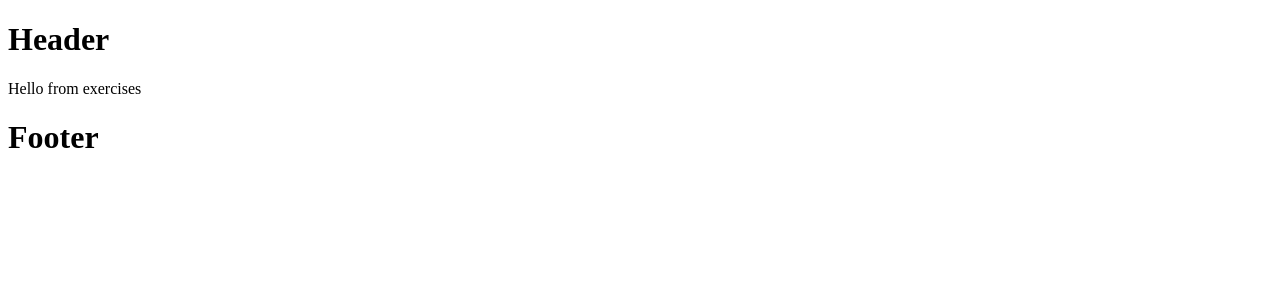
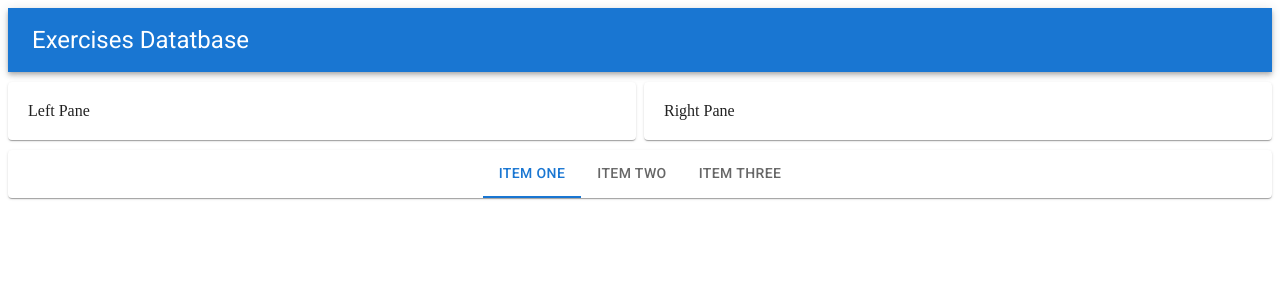
Before and after one commit to chukkydave/fitness_app, a React (Create React App) app: page / in a window 1280 px wide. Shown: the top 300 px of the page. Built offline with nearby package versions, Linux system fonts and the light colour scheme.

Commit message:
add material-ui UI structure for the app

```diff
--- a/package.json
+++ b/package.json
@@ -5,6 +5,7 @@
   "dependencies": {
     "@emotion/react": "^11.8.2",
     "@emotion/styled": "^11.8.1",
+    "@mui/icons-material": "^5.6.0",
     "@mui/material": "^5.5.3",
     "@testing-library/jest-dom": "^5.16.3",
     "@testing-library/react": "^12.1.4",
--- a/public/index.html
+++ b/public/index.html
@@ -23,6 +23,7 @@
       Learn how to configure a non-root public URL by running `npm run build`.
     -->
   <link rel="stylesheet" href="https://fonts.googleapis.com/css?family=Roboto:300,400,500,700&display=swap" />
+  <link rel="stylesheet" href="https://fonts.googleapis.com/icon?family=Material+Icons" />
   <title>Fitness App</title>
 </head>
 
--- a/src/App.js
+++ b/src/App.js
@@ -6,6 +6,11 @@ import { Header, Footer } from './Components/Layout';
 import Exercises from './Components/Layout/Exercises';
 
 export default function App() {
+	const [
+		exercises,
+		setExercises,
+	] = useState({ exercises: [], title: '' });
+
 	return (
 		<Fragment>
 			<Header />
--- /dev/null
+++ b/src/Components/Layout/Exercises/Leftpane.js
@@ -0,0 +1,8 @@
+import React from 'react';
+import { Grid, Paper } from '@mui/material';
+
+export default (props) => (
+	<Grid item sm>
+		<Paper style={props.styles.paper}>Left Pane</Paper>
+	</Grid>
+);
--- /dev/null
+++ b/src/Components/Layout/Exercises/Rightpane.js
@@ -0,0 +1,8 @@
+import React from 'react';
+import { Grid, Paper } from '@mui/material';
+
+export default (props) => (
+	<Grid item sm>
+		<Paper style={props.styles.paper}>Right Pane</Paper>
+	</Grid>
+);
--- a/src/Components/Layout/Exercises/index.js
+++ b/src/Components/Layout/Exercises/index.js
@@ -1,3 +1,19 @@
 import React from 'react';
+import { Grid, Paper } from '@mui/material';
+import Leftpane from './Leftpane';
+import Rightpane from './Rightpane';
 
-export default (props) => <div>Hello from exercises</div>;
+const styles = {
+	paper: {
+		padding: 20,
+		marginTop: 10,
+		marginBottom: 10,
+	},
+};
+
+export default (props) => (
+	<Grid container spacing={1}>
+		<Leftpane styles={styles} />
+		<Rightpane styles={styles} />
+	</Grid>
+);
--- a/src/Components/Layout/Footer.js
+++ b/src/Components/Layout/Footer.js
@@ -1,7 +1,28 @@
-import React from 'react';
+import React, { useState, SyntheticEvent } from 'react';
+import { Tabs, Tab, Paper } from '@mui/material';
 
-export default (props) => (
-	<div>
-		<h1>Footer</h1>
-	</div>
-);
+export default (props) => {
+	const [
+		value,
+		setValue,
+	] = useState(0);
+
+	const handleChange = (event: SyntheticEvent, newValue: number) => {
+		setValue(newValue);
+	};
+	return (
+		<Paper>
+			<Tabs
+				value={value}
+				indicatorColor="primary"
+				textColor="primary"
+				onChange={handleChange}
+				centered
+			>
+				<Tab label="Item One" />
+				<Tab label="Item Two" />
+				<Tab label="Item Three" />
+			</Tabs>
+		</Paper>
+	);
+};
--- a/src/Components/Layout/Header.js
+++ b/src/Components/Layout/Header.js
@@ -1,7 +1,24 @@
 import React from 'react';
+import AppBar from '@mui/material/AppBar';
+import Box from '@mui/material/Box';
+import Toolbar from '@mui/material/Toolbar';
+import Typography from '@mui/material/Typography';
+import Button from '@mui/material/Button';
+import IconButton from '@mui/material/IconButton';
+import MenuIcon from '@mui/icons-material/Menu';
 
 export default (props) => (
-	<div>
-		<h1>Header</h1>
-	</div>
+	// <Box sx={{ flexGrow: 1 }}>
+	<AppBar position="static">
+		<Toolbar>
+			{/* <IconButton size="large" edge="start" color="inherit" aria-label="menu" sx={{ mr: 2 }}>
+				<MenuIcon />
+			</IconButton> */}
+			<Typography color="inherit" variant="h5">
+				Exercises Datatbase
+			</Typography>
+			{/* <Button color="inherit">Login</Button> */}
+		</Toolbar>
+	</AppBar>
+	// </Box>
 );
```
Also changed, not shown: 1 other file (tests, documents, lock files or other folders).
